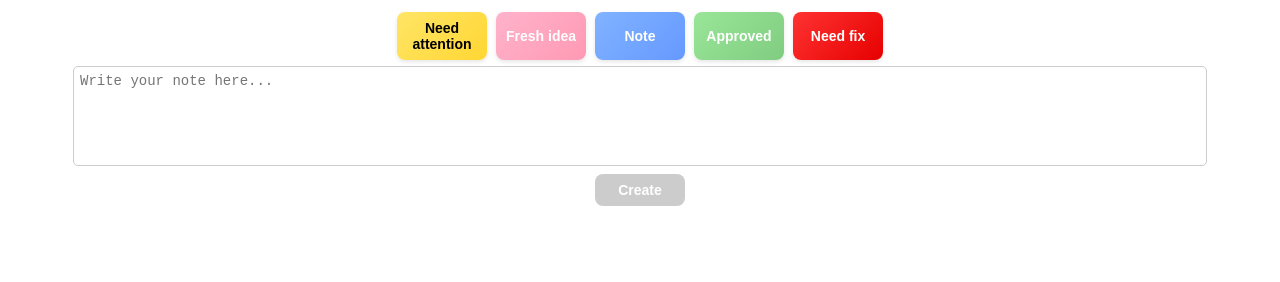
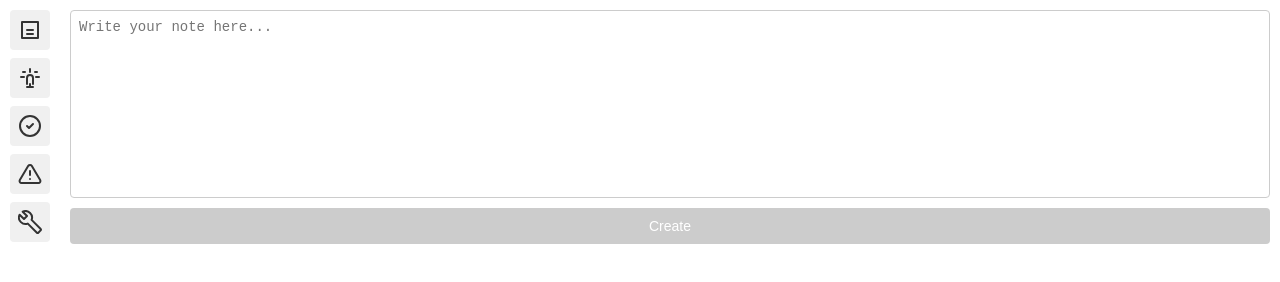
Before and after one commit to akhalizev/Sticky-Note-Maker, a website: page ui.html in a window 1280 px wide. Drawn offline with Linux system fonts and the light colour scheme.

Commit message:
Updated UI

```diff
--- a/code.ts
+++ b/code.ts
@@ -122,7 +122,7 @@ async function createStickyNote(color: Color, noteText: string): Promise<void> {
 }
 
 // Show the UI
-figma.showUI(__html__, { width: 300, height: 300 });
+figma.showUI(__html__, { width: 300, height: 252 });
 
 // Handle messages from the UI
 figma.ui.onmessage = (msg) => {
--- a/ui.html
+++ b/ui.html
@@ -2,147 +2,150 @@
 <html>
 <head>
   <style>
-    /* Apply border-box sizing to all elements for consistent size calculations */
-    * {
-      box-sizing: border-box;
+    * { box-sizing: border-box; }
+    body {
+      font-family: sans-serif;
+      padding: 10px; /* 10px top and bottom, 10px left and right */
+      margin: 0;
+      display: flex;
+      flex-direction: row; /* Left-right layout */
+      gap: 10px; /* Space between left and right sections */
+      /* Height adapts to content within 252px plugin height */
     }
-    /* Style the main UI container */
-    body {
-      font-family: sans-serif; /* Clean, readable font */
-      padding: 10px; /* 10px padding on all sides (20px total vertically) */
-      margin: 0; /* No extra margins */
-      display: flex; /* Flexbox for vertical stacking */
-      flex-direction: column; /* Stack children top-to-bottom */
-      align-items: center; /* Center-align all elements */
-      font-size: 14px; /* Base font size for consistency */
-      max-height: 280px; /* 300px total height minus 20px padding to fit content */
-      overflow: hidden; /* Prevent scrolling if content exceeds bounds */
+    .left-panel {
+      display: flex;
+      flex-direction: column; /* Stack buttons vertically */
+      gap: 8px; /* Space between buttons */
+      width: 50px; /* Fixed width for icon buttons */
     }
-    /* Style for color selection buttons */
-    .color-btn {
-      width: 90px; /* Wide enough for labels like "Need attention" */
-      padding: 8px; /* Comfortable padding (16px total vertically) */
-      margin: 2px; /* Small spacing between buttons */
-      border: none; /* No border for a clean look */
-      border-radius: 8px; /* Rounded corners for modern feel */
-      cursor: pointer; /* Hand cursor on hover */
-      color: white; /* White text for most colors */
-      font-weight: 600; /* Slightly bold for emphasis */
-      font-size: 14px; /* Matches body font size */
-      box-shadow: 0 2px 4px rgba(0, 0, 0, 0.1); /* Subtle shadow for depth */
-      transition: transform 0.1s, box-shadow 0.1s; /* Smooth hover animation */
+    .right-panel {
+      flex: 1; /* Take remaining width */
+      display: flex;
+      flex-direction: column;
+      gap: 10px;
     }
-    /* Hover effect for color buttons */
-    .color-btn:hover {
-      transform: translateY(-1px); /* Slight lift for interactivity */
-      box-shadow: 0 4px 8px rgba(0, 0, 0, 0.15); /* Deeper shadow */
+    .icon-btn {
+      width: 40px;
+      height: 40px;
+      background: #f0f0f0;
+      border: none;
+      border-radius: 4px;
+      cursor: pointer;
+      display: flex;
+      align-items: center;
+      justify-content: center;
+      transition: background 0.2s, opacity 0.2s;
     }
-    /* Active (click) effect for color buttons */
-    .color-btn:active {
-      transform: translateY(0); /* Reset lift */
-      box-shadow: 0 1px 2px rgba(0, 0, 0, 0.1); /* Flatter shadow */
+    .icon-btn svg {
+      width: 24px;
+      height: 24px;
+      stroke: #333; /* Default icon color */
     }
-    /* Specific styles for each color button with gradients */
-    #need-attention {
-      background: linear-gradient(135deg, #ffe566, #ffd633); /* Yellow gradient */
-      color: black; /* Black text for readability */
+    .icon-btn.selected svg {
+      stroke: #fff; /* White icon when selected */
     }
-    #fresh-idea {
-      background: linear-gradient(135deg, #ffb3cc, #ff99b3); /* Pink gradient */
+    /* Selected states match sticky note colors */
+    #note.selected {
+      background: #80B3FF; /* Light blue for Note */
     }
-    #note {
-      background: linear-gradient(135deg, #80b3ff, #6699ff); /* Blue gradient */
+    #fresh-idea.selected {
+      background: #FFB3CC; /* Pink for Fresh Idea */
     }
-    #approved {
-      background: linear-gradient(135deg, #99e699, #80cc80); /* Green gradient */
+    #approved.selected {
+      background: #99E699; /* Light green for Approved */
     }
-    #need-fix {
-      background: linear-gradient(135deg, #ff3333, #e60000); /* Red gradient */
+    #need-attention.selected {
+      background: #FFE666; /* Yellow for Need Attention */
     }
-    /* Style for the note input textarea */
+    #need-fix.selected {
+      background: #FF3333; /* Red for Need Fix */
+    }
+    /* Hover states with paler tones */
+    #note:hover:not(.selected) {
+      background: #B3D1FF; /* Paler blue for Note */
+    }
+    #fresh-idea:hover:not(.selected) {
+      background: #FFCCDD; /* Paler pink for Fresh Idea */
+    }
+    #approved:hover:not(.selected) {
+      background: #CCF0CC; /* Paler green for Approved */
+    }
+    #need-attention:hover:not(.selected) {
+      background: #FFF0B3; /* Paler yellow for Need Attention */
+    }
+    #need-fix:hover:not(.selected) {
+      background: #FF8080; /* Paler red for Need Fix */
+    }
     #note-text {
-      width: 90%; /* Nearly full width of the UI */
-      height: 100px; /* Fixed height for ~5-6 lines at 14px */
-      padding: 6px; /* Inner padding for text comfort */
-      margin: 4px 0; /* Small vertical spacing */
-      border: 1px solid #ccc; /* Light border for definition */
-      border-radius: 5px; /* Slightly rounded corners */
-      resize: none; /* Prevent resizing to maintain layout */
-      font-size: 14px; /* Matches UI font size */
+      width: 100%;
+      height: 188px; /* 232px (content) - 34px (button) - 10px (gap) */
+      resize: none;
+      padding: 8px;
+      font-size: 14px;
+      border: 1px solid #ccc;
+      border-radius: 4px;
     }
-    /* Style for the Create button */
     #create-btn {
-      width: 90px; /* Matches color button width */
-      padding: 8px; /* Consistent padding */
-      margin: 4px 0; /* Small vertical spacing */
-      background: linear-gradient(135deg, #4CAF50, #45a049); /* Green gradient */
-      color: white; /* White text */
-      border: none; /* No border */
-      border-radius: 8px; /* Rounded corners */
-      cursor: pointer; /* Hand cursor */
-      font-size: 14px; /* Matches UI */
-      font-weight: 600; /* Bold text */
-      box-shadow: 0 2px 4px rgba(0, 0, 0, 0.1); /* Subtle shadow */
-      transition: transform 0.1s, box-shadow 0.1s; /* Smooth animation */
+      width: 100%;
+      padding: 10px; /* 34px total height with content */
+      background: #007bff;
+      color: white;
+      border: none;
+      border-radius: 4px;
+      cursor: pointer;
+      font-size: 14px;
+      transition: background 0.2s;
     }
-    /* Hover effect for Create button */
-    #create-btn:hover {
-      transform: translateY(-1px); /* Lift effect */
-      box-shadow: 0 4px 8px rgba(0, 0, 0, 0.15); /* Deeper shadow */
+    #create-btn:hover:not(:disabled) {
+      background: #0056b3;
     }
-    /* Active effect for Create button */
-    #create-btn:active {
-      transform: translateY(0); /* Reset lift */
-      box-shadow: 0 1px 2px rgba(0, 0, 0, 0.1); /* Flatter shadow */
-    }
-    /* Disabled state for Create button */
     #create-btn:disabled {
-      background: #cccccc; /* Grayed out */
-      cursor: not-allowed; /* No-click cursor */
-      box-shadow: none; /* No shadow */
-    }
-    /* Container for color buttons */
-    .color-container {
-      display: flex; /* Flexbox for horizontal layout */
-      flex-wrap: wrap; /* Wrap if needed (unlikely at 300px width) */
-      justify-content: center; /* Center buttons */
-      gap: 5px; /* Consistent spacing between buttons */
-      max-width: 100%; /* Stay within body width */
+      background: #ccc;
+      cursor: not-allowed;
     }
   </style>
 </head>
 <body>
-  <!-- Container for the five color selection buttons -->
-  <div class="color-container">
-    <button class="color-btn" id="need-attention" onclick="selectColor('need-attention')">Need attention</button>
-    <button class="color-btn" id="fresh-idea" onclick="selectColor('fresh-idea')">Fresh idea</button>
-    <button class="color-btn" id="note" onclick="selectColor('note')">Note</button>
-    <button class="color-btn" id="approved" onclick="selectColor('approved')">Approved</button>
-    <button class="color-btn" id="need-fix" onclick="selectColor('need-fix')">Need fix</button>
+  <!-- Left: Icon buttons for sticky types in specified order -->
+  <div class="left-panel">
+    <button class="icon-btn" id="note" onclick="selectColor('note')" title="Note">
+      <svg xmlns="http://www.w3.org/2000/svg" viewBox="0 0 24 24" fill="none" stroke-width="2" stroke-linecap="round" stroke-linejoin="round"><path d="M4 4h16v16H4z"/><path d="M9 12h6"/><path d="M9 16h6"/></svg>
+    </button>
+    <button class="icon-btn" id="fresh-idea" onclick="selectColor('fresh-idea')" title="Fresh Idea">
+      <svg xmlns="http://www.w3.org/2000/svg" viewBox="0 0 24 24" fill="none" stroke-width="2" stroke-linecap="round" stroke-linejoin="round"><path d="M9 18v-6a3 3 0 0 1 6 0v6"/><path d="M12 3v3"/><path d="M12 18v3"/><path d="M9 21h6"/><path d="M3 11h3"/><path d="M18 11h3"/><path d="M5 6h2"/><path d="M17 6h2"/></svg>
+    </button>
+    <button class="icon-btn" id="approved" onclick="selectColor('approved')" title="Approved">
+      <svg xmlns="http://www.w3.org/2000/svg" viewBox="0 0 24 24" fill="none" stroke-width="2" stroke-linecap="round" stroke-linejoin="round"><circle cx="12" cy="12" r="10"/><path d="M9 12l2 2 4-4"/></svg>
+    </button>
+    <button class="icon-btn" id="need-attention" onclick="selectColor('need-attention')" title="Need Attention">
+      <svg xmlns="http://www.w3.org/2000/svg" viewBox="0 0 24 24" fill="none" stroke-width="2" stroke-linecap="round" stroke-linejoin="round"><path d="M10.29 3.86L1.82 18a2 2 0 0 0 1.71 3h16.94a2 2 0 0 0 1.71-3L13.71 3.86a2 2 0 0 0-3.42 0z"/><line x1="12" y1="9" x2="12" y2="13"/><line x1="12" y1="17" x2="12.01" y2="17"/></svg>
+    </button>
+    <button class="icon-btn" id="need-fix" onclick="selectColor('need-fix')" title="Need Fix">
+      <svg xmlns="http://www.w3.org/2000/svg" viewBox="0 0 24 24" fill="none" stroke-width="2" stroke-linecap="round" stroke-linejoin="round"><path d="M22.7 19l-9.1-9.1c.9-2.3.4-5-1.5-6.9-2-2-5-2.4-7.4-1.3L9 6 6 9 1.6 4.7C.4 7.1.9 10.1 2.9 12.1c1.9 1.9 4.6 2.4 6.9 1.5l9.1 9.1c.4.4 1 .4 1.4 0l2.3-2.3c.5-.4.5-1.1.1-1.4z"/></svg>
+    </button>
   </div>
-  <!-- Textarea for user to input the note content -->
-  <textarea id="note-text" placeholder="Write your note here..."></textarea>
-  <!-- Button to create the sticky note, disabled until a color is selected -->
-  <button id="create-btn" onclick="createSticky()" disabled>Create</button>
+
+  <!-- Right: Textarea and Create button -->
+  <div class="right-panel">
+    <textarea id="note-text" placeholder="Write your note here..."></textarea>
+    <button id="create-btn" onclick="createSticky()" disabled>Create</button>
+  </div>
 
   <script>
-    // Variable to store the selected color
     let selectedColor = null;
 
-    // Function to handle color selection
     function selectColor(color) {
-      selectedColor = color; // Store the chosen color
-      document.getElementById("create-btn").disabled = false; // Enable the Create button
-      // Visual feedback: dim all buttons, highlight the selected one
-      document.querySelectorAll(".color-btn").forEach(btn => btn.style.opacity = "0.6");
-      document.getElementById(color).style.opacity = "1";
+      selectedColor = color;
+      document.getElementById("create-btn").disabled = false;
+      // Remove 'selected' class from all buttons
+      document.querySelectorAll(".icon-btn").forEach(btn => btn.classList.remove("selected"));
+      // Add 'selected' class to the clicked button
+      document.getElementById(color).classList.add("selected");
     }
 
-    // Function to send the sticky note data to the plugin
     function createSticky() {
-      if (!selectedColor) return; // Do nothing if no color is selected
-      const text = document.getElementById("note-text").value; // Get the note text
-      // Send message to code.ts with color and text
+      if (!selectedColor) return;
+      const text = document.getElementById("note-text").value;
       parent.postMessage({ pluginMessage: { type: "create-sticky", color: selectedColor, text } }, "*");
     }
   </script>
```
